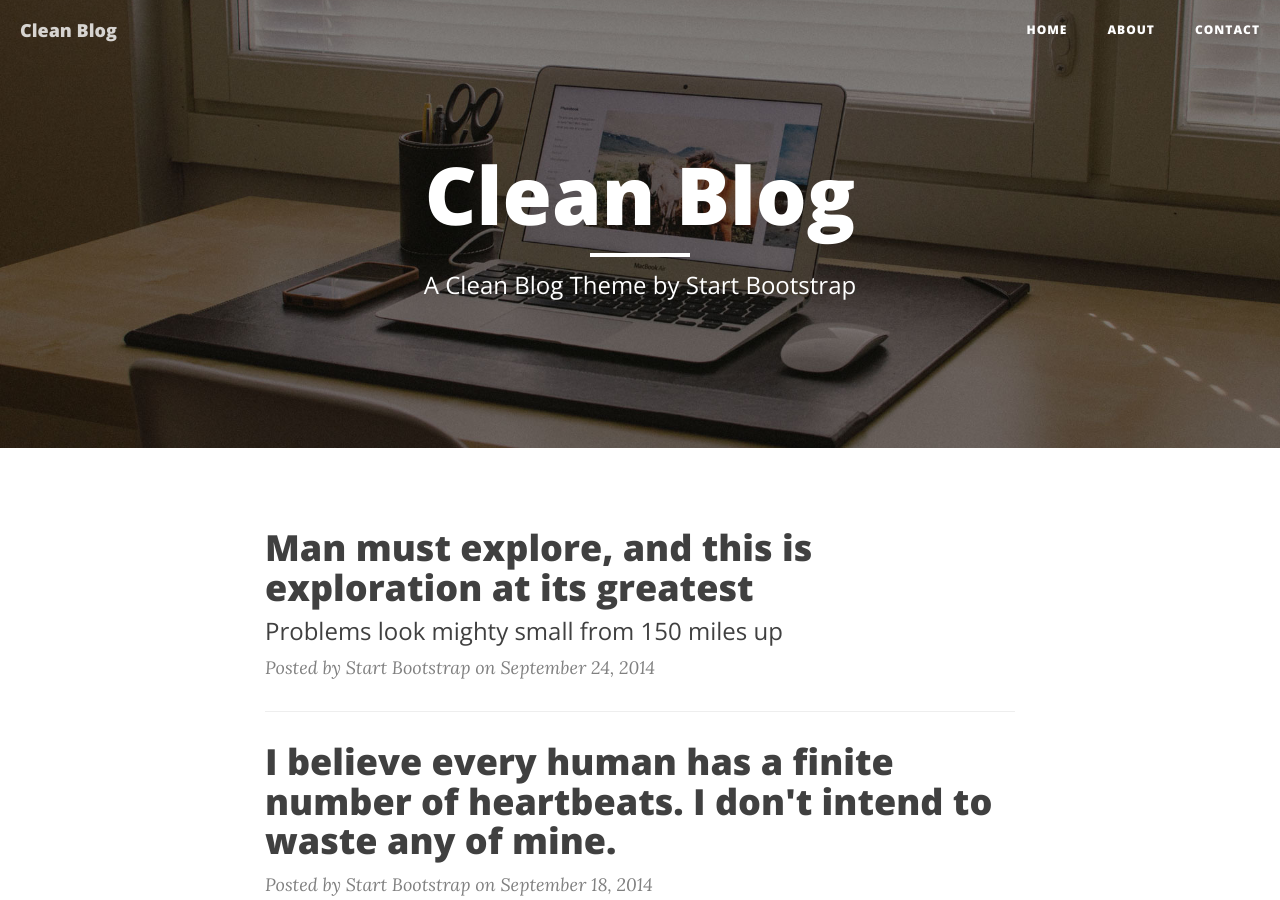
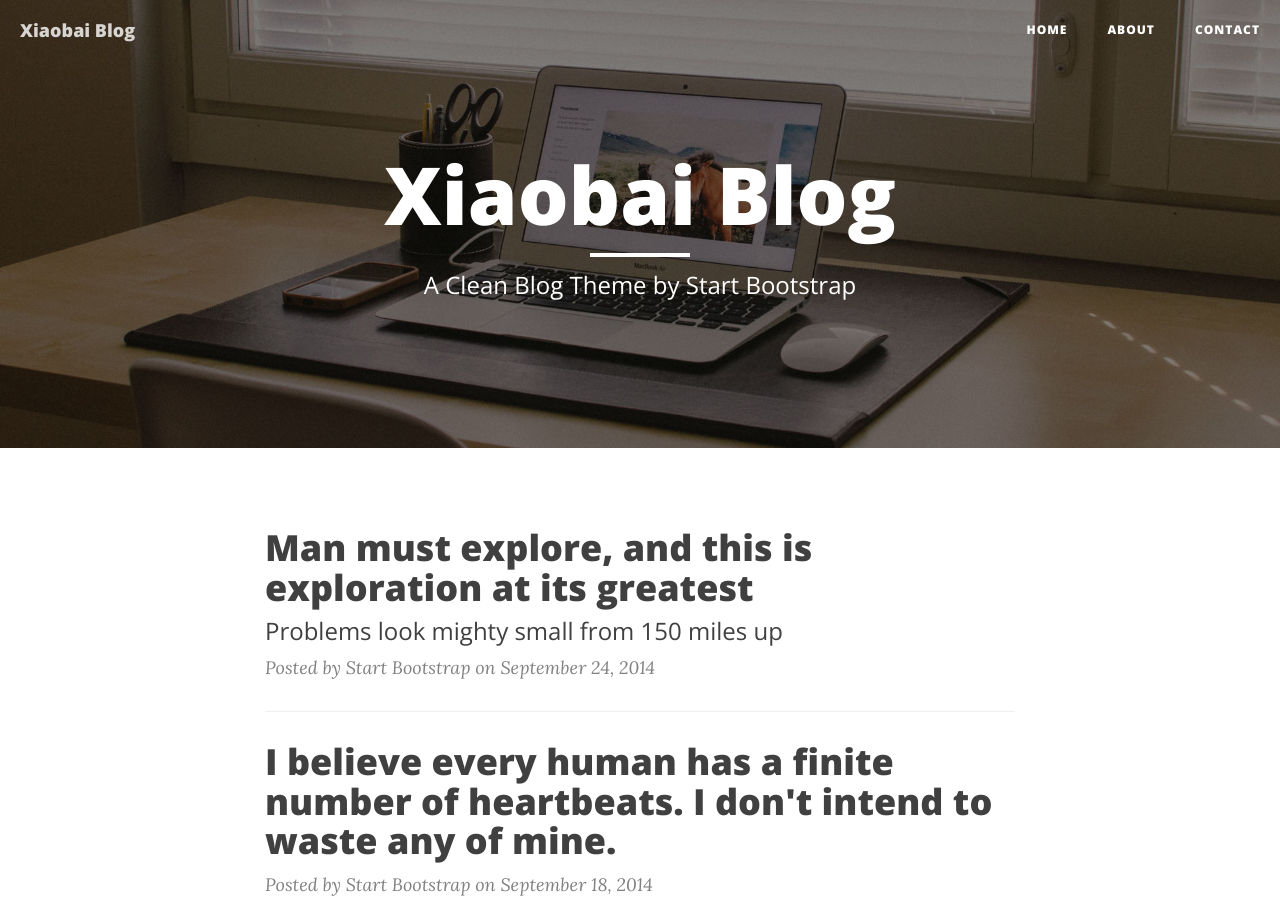
Before and after one commit to dx5878210/xiaobaiyizhi.github.io, a Jekyll site: the page built from index.html, in a window 1280 px wide and 900 px high. Built offline with Jekyll 4.4.1, drawn with Linux system fonts in a browser that asks for light colours; nearby versions of some CDN libraries; the list of posts is cut into pages by our own code; some of the changed text lies outside the part shown.

Commit message:
修改config

```diff
--- a/_config.yml
+++ b/_config.yml
@@ -1,10 +1,10 @@
 # Site settings
-title: Clean Blog
+title: Xiaobai Blog
 header-img: img/home-bg.jpg
-email: your-email@yourdomain.com
+email: dx5878210@gmail.com
 description: "Write your site description here. It will be used as your sites meta description as well!"
 baseurl: "/startbootstrap-clean-blog-jekyll"
-url: "http://yourdomain.com"
+url: "http://xiaobaiyizhi.github.io"
 twitter_username: SBootstrap
 github_username:  davidtmiller
 facebook_username:  IronSummitMedia
```
